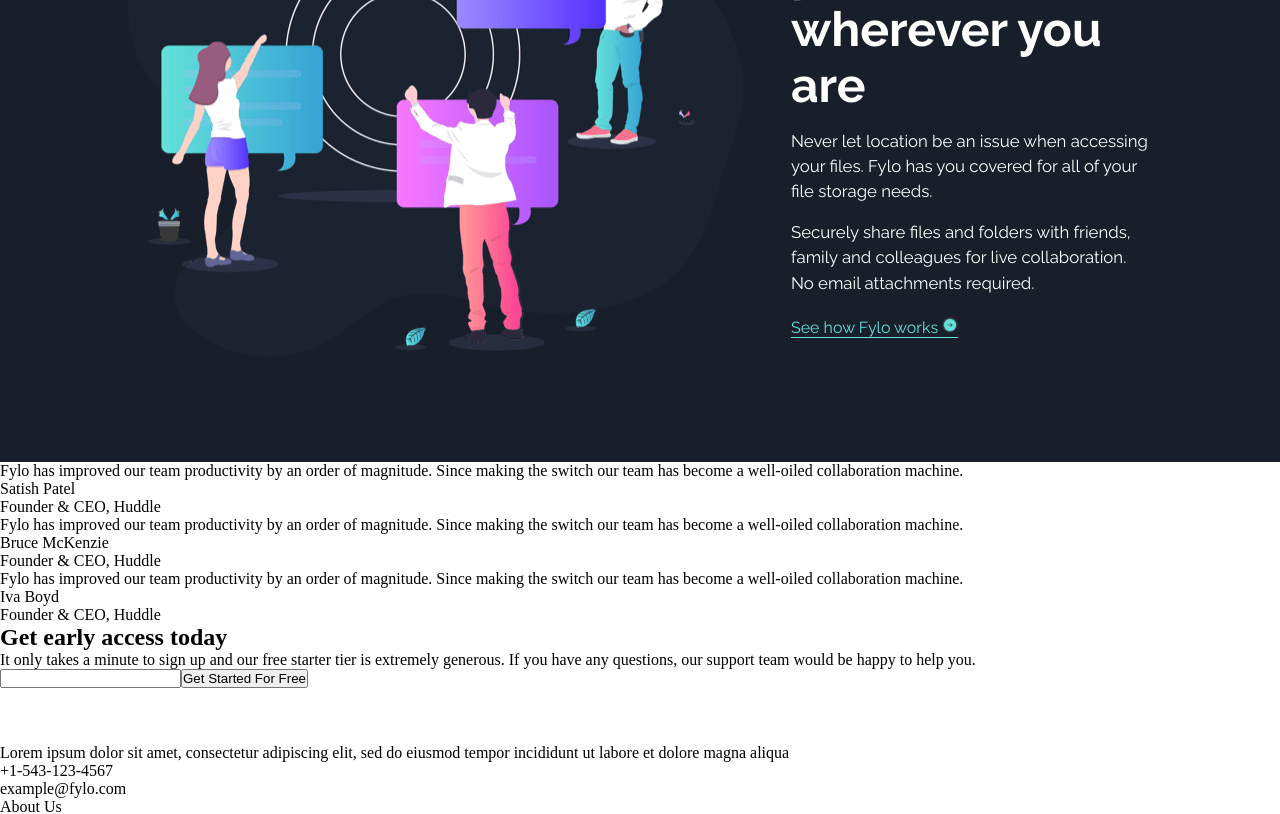
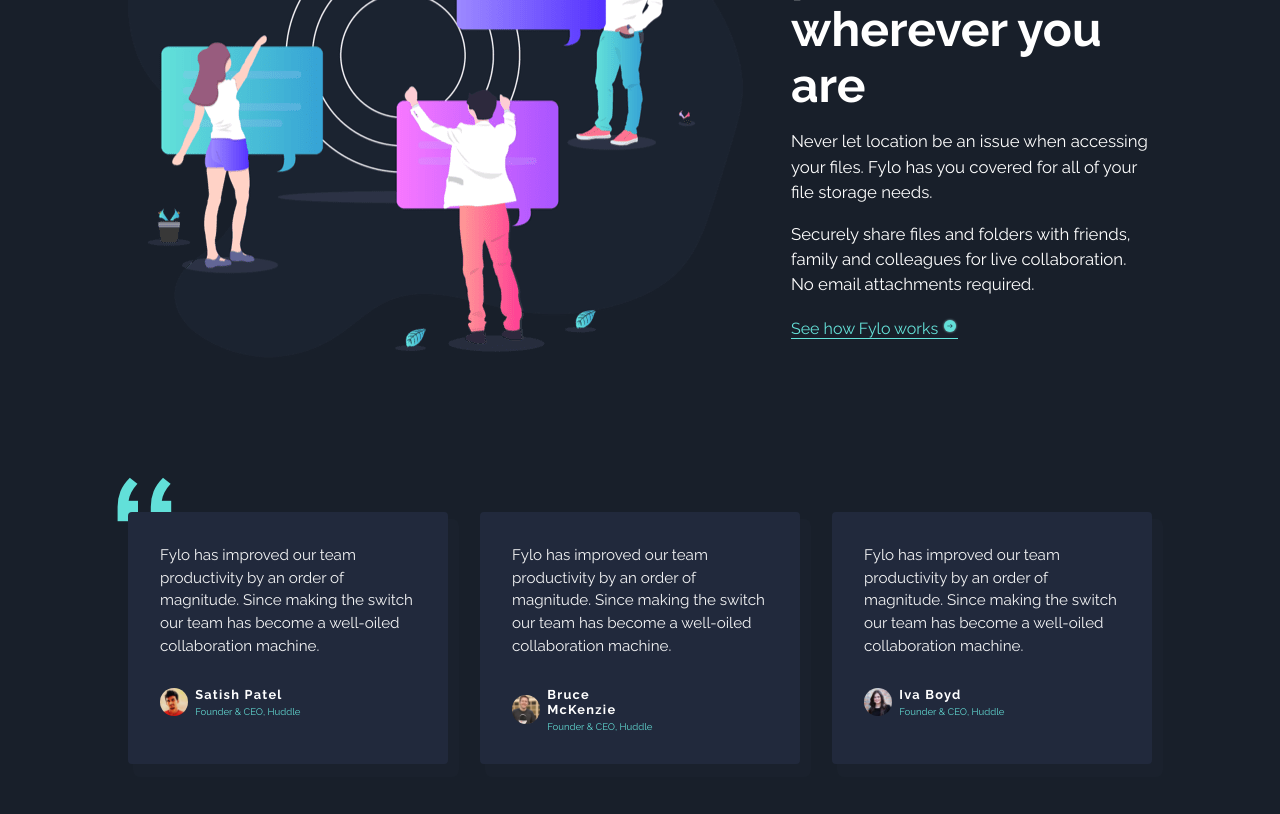
Before and after one commit to mattreee/fyle-dark-theme-landing-page-frontend-mentor, a React (Create React App) app: page / in a window 1280 px wide. Shown: the part 1760-2574 px from the top of the page. Built offline with nearby package versions, Linux system fonts and the light colour scheme.

Commit message:
testimonies finished

```diff
--- a/src/component/Testimonies.js
+++ b/src/component/Testimonies.js
@@ -1,24 +1,36 @@
 import React from 'react'
+import ProfileSatish from '../images/profile-1.jpg';
+import ProfileBruce from '../images/profile-2.jpg';
+import ProfileIva from '../images/profile-3.jpg';
 
 const Testimonies = () => {
   return (
     <section className='testimonies'>
       <div className='testimonies__card'>
         <p className='testimonies__desc'>Fylo has improved our team productivity by an order of magnitude. Since making the switch our team has become a well-oiled collaboration machine.</p>
+        <div className='testimonies__person'>
+          <img className='testimonies__pic' src={ProfileSatish} alt='' />
           <p className='testimonies__name'>Satish Patel</p>
           <p className='testimonies__position'>Founder & CEO, Huddle</p>
+        </div>
       </div>
 
       <div className='testimonies__card'>
         <p className='testimonies__desc'>Fylo has improved our team productivity by an order of magnitude. Since making the switch our team has become a well-oiled collaboration machine.</p>
+        <div className='testimonies__person'>
+          <img className='testimonies__pic' src={ProfileBruce} alt='' />
           <p className='testimonies__name'>Bruce McKenzie</p>
           <p className='testimonies__position'>Founder & CEO, Huddle</p>
+        </div>
       </div>
 
       <div className='testimonies__card'>
         <p className='testimonies__desc'>Fylo has improved our team productivity by an order of magnitude. Since making the switch our team has become a well-oiled collaboration machine.</p>
+        <div className='testimonies__person'>
+          <img className='testimonies__pic' src={ProfileIva} alt='' />
           <p className='testimonies__name'>Iva Boyd</p>
           <p className='testimonies__position'>Founder & CEO, Huddle</p>
+        </div>
       </div>
     </section>
   )
--- a/src/css/main.css
+++ b/src/css/main.css
@@ -18,7 +18,7 @@
   -webkit-box-pack: justify;
       -ms-flex-pack: justify;
           justify-content: space-between;
-  padding: 3rem 4rem;
+  padding: 3em 4em;
 }
 
 .nav__logo {
@@ -29,7 +29,7 @@
   display: -webkit-box;
   display: -ms-flexbox;
   display: flex;
-  gap: 3rem;
+  gap: 3em;
   list-style: none;
 }
 
@@ -109,7 +109,7 @@
 
 .features__feature {
   text-align: center;
-  padding: 1rem 0;
+  padding: 1em 0;
   display: -webkit-box;
   display: -ms-flexbox;
   display: flex;
@@ -123,7 +123,7 @@
   -webkit-box-align: center;
       -ms-flex-align: center;
           align-items: center;
-  gap: 0.9rem;
+  gap: 0.9em;
 }
 
 .features__desc {
@@ -154,8 +154,8 @@
 }
 
 .more__desc {
-  margin-top: 1rem;
   font-size: 1.05rem;
+  margin-top: 1em;
   line-height: 1.5;
 }
 
@@ -164,6 +164,86 @@
   line-height: 4rem;
   text-decoration: none;
   border-bottom: #65e2d9 1.5px solid;
+}
+
+.testimonies {
+  background-color: #181f2a;
+  color: white;
+  padding: 0 10%;
+  padding-top: 3rem;
+  padding-bottom: 4rem;
+  font-family: "Raleway", sans-serif;
+  display: -webkit-box;
+  display: -ms-flexbox;
+  display: flex;
+  gap: 2rem;
+  position: relative;
+  z-index: -2;
+}
+
+.testimonies__card {
+  background-color: #21293c;
+  padding: 2rem;
+  border-radius: 4px;
+  -webkit-box-shadow: 8px 10px 0 3px rgba(28, 36, 49, 0.5);
+          box-shadow: 8px 10px 0 3px rgba(28, 36, 49, 0.5);
+  position: relative;
+}
+
+.testimonies__card:first-child::before {
+  position: absolute;
+  content: url("../images/bg-quotes.png");
+  top: -2.2rem;
+  left: -0.7rem;
+  z-index: -1;
+}
+
+.testimonies__desc {
+  font-size: 0.95rem;
+  line-height: 1.5;
+  color: rgba(255, 255, 255, 0.95);
+}
+
+.testimonies__person {
+  margin-top: 1.8rem;
+  width: 55%;
+  display: -ms-grid;
+  display: grid;
+  -ms-grid-columns: 1fr 3fr;
+      grid-template-columns: 1fr 3fr;
+  -webkit-box-align: center;
+      -ms-flex-align: center;
+          align-items: center;
+      grid-template-areas: "pic name"
+ "pic position";
+}
+
+.testimonies__pic {
+  -ms-grid-row: 1;
+  -ms-grid-row-span: 2;
+  -ms-grid-column: 1;
+  grid-area: pic;
+  max-width: 80%;
+  border-radius: 50%;
+}
+
+.testimonies__name {
+  -ms-grid-row: 1;
+  -ms-grid-column: 2;
+  grid-area: name;
+  font-size: 0.8em;
+  letter-spacing: 0.08rem;
+  font-weight: 700;
+  color: white;
+}
+
+.testimonies__position {
+  -ms-grid-row: 2;
+  -ms-grid-column: 2;
+  grid-area: position;
+  color: rgba(101, 226, 217, 0.95);
+  margin-top: 0.5em;
+  font-size: 0.6rem;
 }
 
 .attribution {
--- a/src/css/main.scss
+++ b/src/css/main.scss
@@ -10,6 +10,7 @@
 $cyan: hsl(176, 68%, 64%); // inside call-to-action gradient
 $blue: hsl(198, 60%, 50%); // inside call-to-action gradient
 $light-red: hsl(0, 100%, 63%); // error
+$card-background-color: #21293c;
 
 // Neutral
 $white: white;
@@ -40,7 +41,7 @@
 	display: flex;
 	align-items: center;
 	justify-content: space-between;
-	padding: 3rem 4rem;
+	padding: 3em 4em;
 
 	&__logo {
 		width: 12%;
@@ -48,7 +49,7 @@
 
 	&__ul {
 		display: flex;
-		gap: 3rem;
+		gap: 3em;
 		list-style: none;
 	}
 
@@ -120,13 +121,13 @@
 
 	&__feature {
 		text-align: center;
-		padding: 1rem 0;
+		padding: 1em 0;
 
 		display: flex;
 		flex-direction: column;
 		justify-content: center;
 		align-items: center;
-		gap: 0.9rem;
+		gap: 0.9em;
 	}
 
 	&__desc {
@@ -155,8 +156,8 @@
 	}
 
 	&__desc {
-		margin-top: 1rem;
 		font-size: 1.05rem;
+		margin-top: 1em;
 		line-height: 1.5;
 	}
 
@@ -168,6 +169,74 @@
 	}
 }
 
+.testimonies {
+	background-color: $dark-blue-main-bg;
+	color: $white;
+	padding: 0 10%;
+	padding-top: 3rem;
+	padding-bottom: 4rem;
+	font-family: $ff-raleway;
+
+	display: flex;
+	gap: 2rem;
+	position: relative;
+	z-index: -2;
+
+	&__card {
+		background-color: $card-background-color;
+		padding: 2rem;
+		border-radius: 4px;
+		box-shadow: 8px 10px 0 3px rgba($dark-blue-intro-email, 0.5);
+		position: relative;
+
+		&:first-child::before {
+			position: absolute;
+			content: url("../images/bg-quotes.png");
+			top: -2.2rem;
+			left: -0.7rem;
+			z-index: -1;
+		}
+	}
+
+	&__desc {
+		font-size: 0.95rem;
+		line-height: 1.5;
+		color: rgba($white, 0.95);
+	}
+
+	&__person {
+		margin-top: 1.8rem;
+		width: 55%;
+		display: grid;
+		grid-template-columns: 1fr 3fr;
+		align-items: center;
+		grid-template-areas:
+			"pic name"
+			"pic position";
+	}
+
+	&__pic {
+		grid-area: pic;
+		max-width: 80%;
+		border-radius: 50%;
+	}
+
+	&__name {
+		grid-area: name;
+		font-size: 0.8em;
+		letter-spacing: 0.08rem;
+		font-weight: $fw-raleway-bold;
+		color: $white;
+	}
+
+	&__position {
+		grid-area: position;
+		color: rgba($cyan, 0.95);
+		margin-top: 0.5em;
+		font-size: 0.6rem;
+	}
+}
+
 .attribution {
 	font-size: 11px;
 	text-align: center;
```
Also changed, not shown: 1 other file (tests, documents, lock files or other folders). Lines whose indentation alone changed are shown as unchanged.
